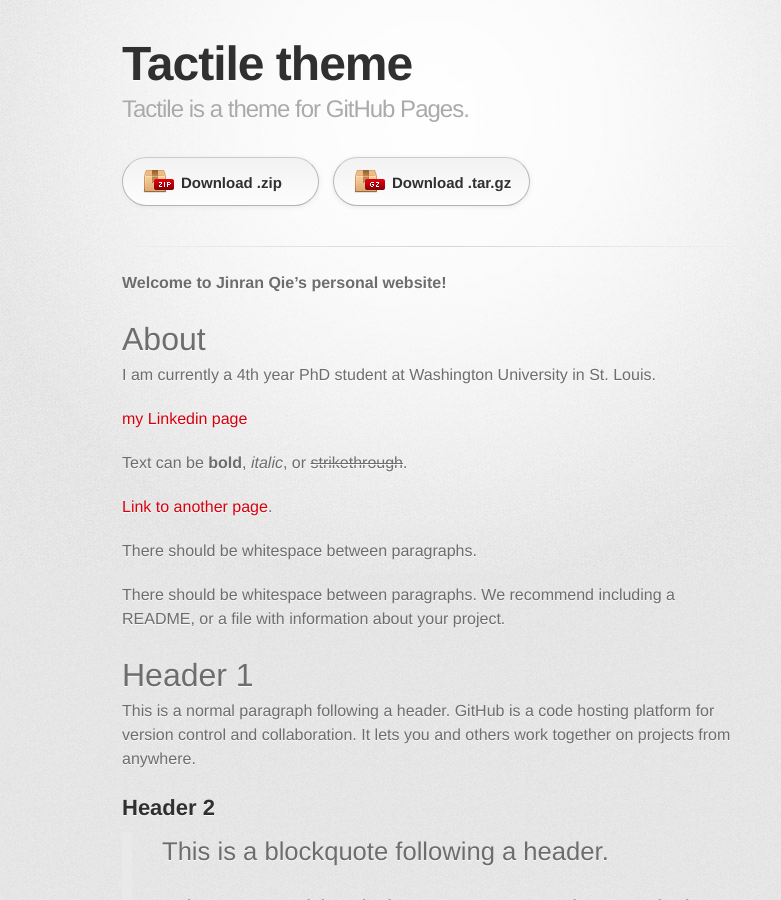
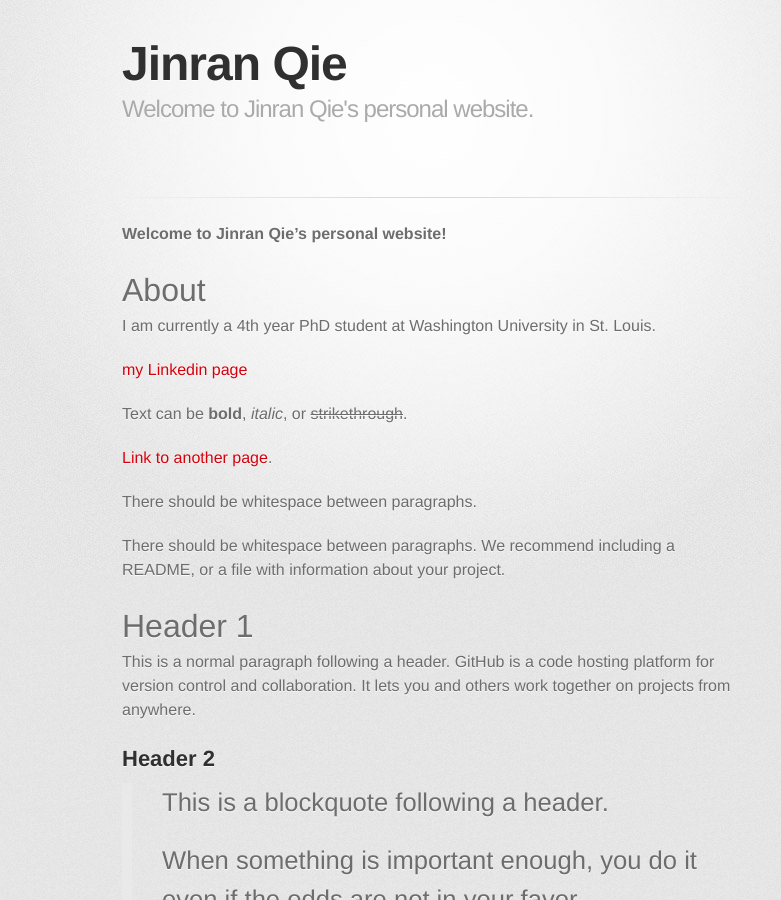
Before and after one commit to JRQie/JRQie.github.io, a Jekyll site: the page built from index.md, in a window 1280 px wide and 900 px high. Shown: the whole window, without its empty margins (208-989 px from the left). Built offline with Jekyll 4.4.1, drawn with Linux system fonts in a browser that asks for light colours; some web fonts are replaced.

Commit message:
Update _config.yml

```diff
--- a/_config.yml
+++ b/_config.yml
@@ -1,6 +1,6 @@
-title: Tactile theme
-description: Tactile is a theme for GitHub Pages.
-show_downloads: true
+title: Jinran Qie
+description: Welcome to Jinran Qie's personal website.
+show_downloads: false #true
 google_analytics:
 theme: jekyll-theme-tactile
 remote_theme: pages-themes/tactile@v0.2.0
```
